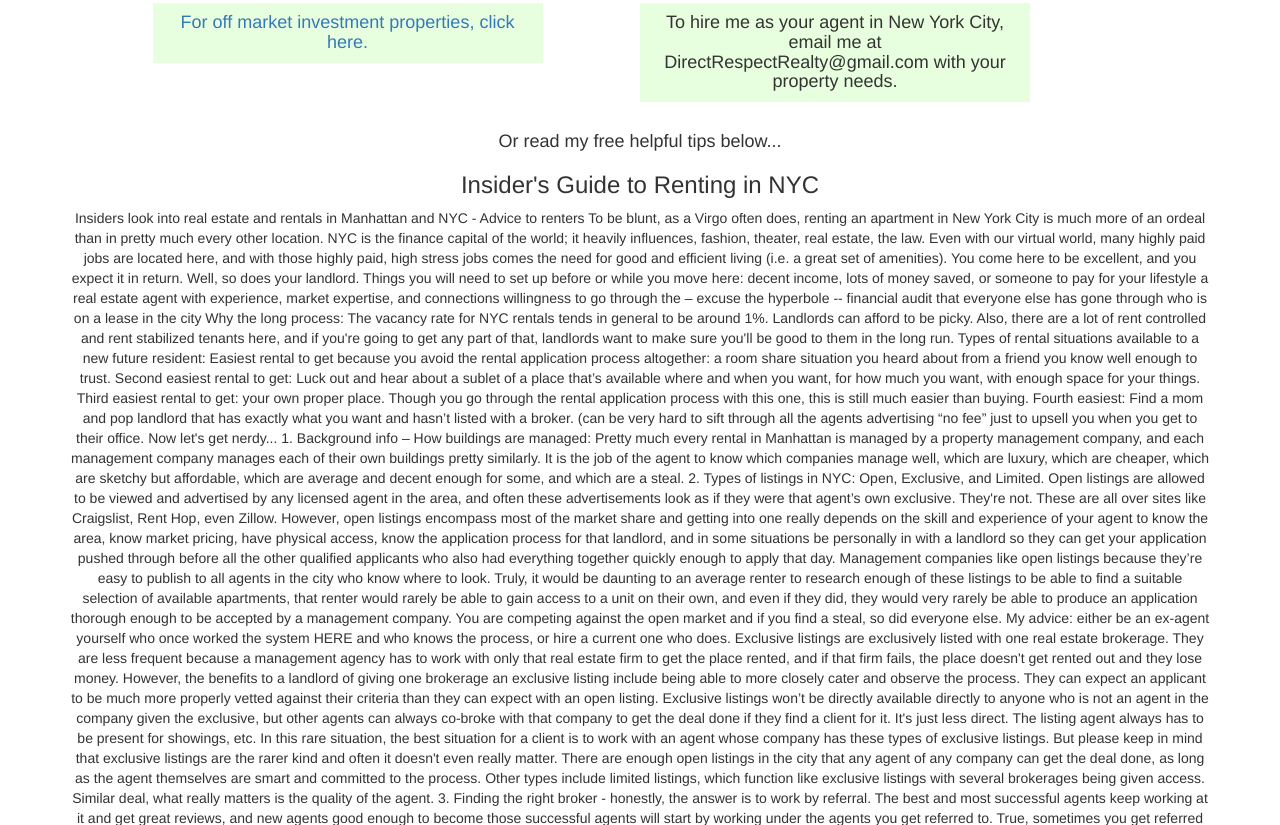
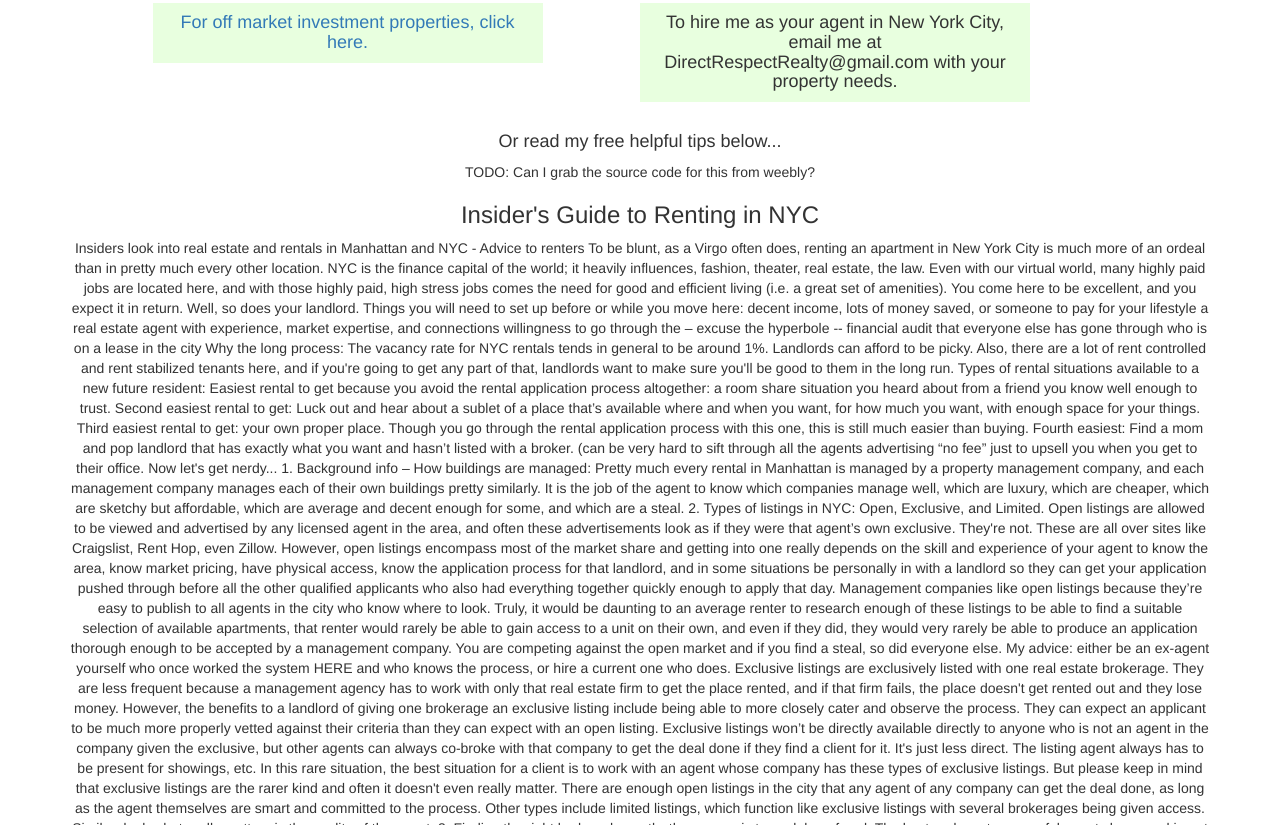
Before and after one commit to aoprojects/astoriarealestateagent, a plain HTML site: page index.html in a window 1280 px wide. Shown: the part 475-1300 px from the top of the page. Drawn offline with nearby package versions, Linux system fonts and the light colour scheme.

Commit message:
add tip about source code from weebly

```diff
--- a/index.html
+++ b/index.html
@@ -59,7 +59,7 @@
 			<br>
 			<h4>Or read my free helpful tips below...</h4>
 
-			<section class="article">
+			<section class="article">TODO: Can I grab the source code for this from weebly?
 				<h3>Insider's Guide to Renting in NYC</h3>
 				<p>Insiders look into real estate and rentals in Manhattan and NYC - Advice to renters
 
```
